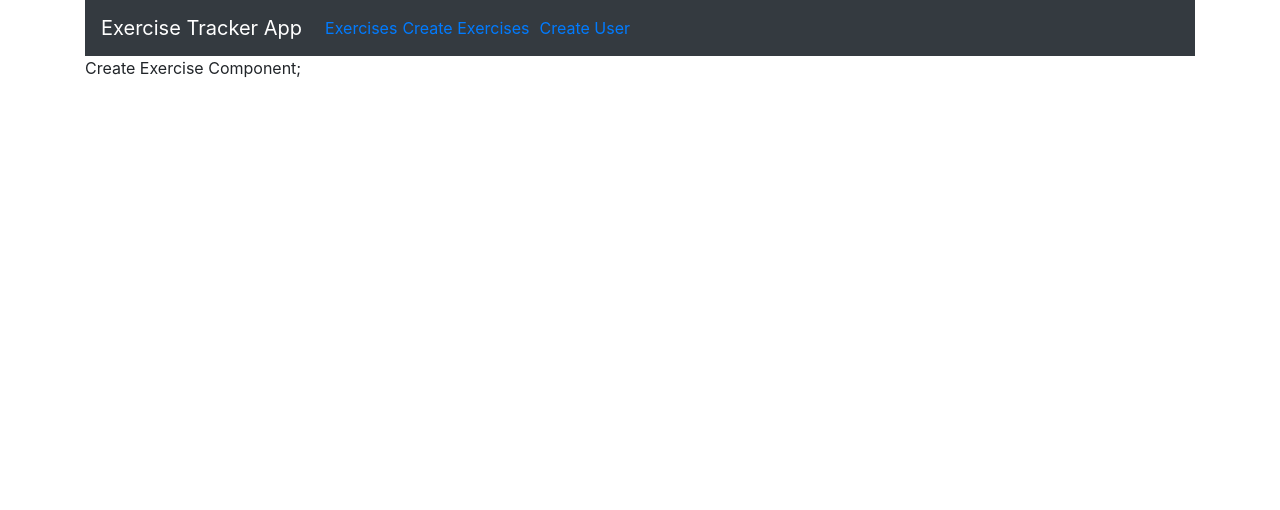
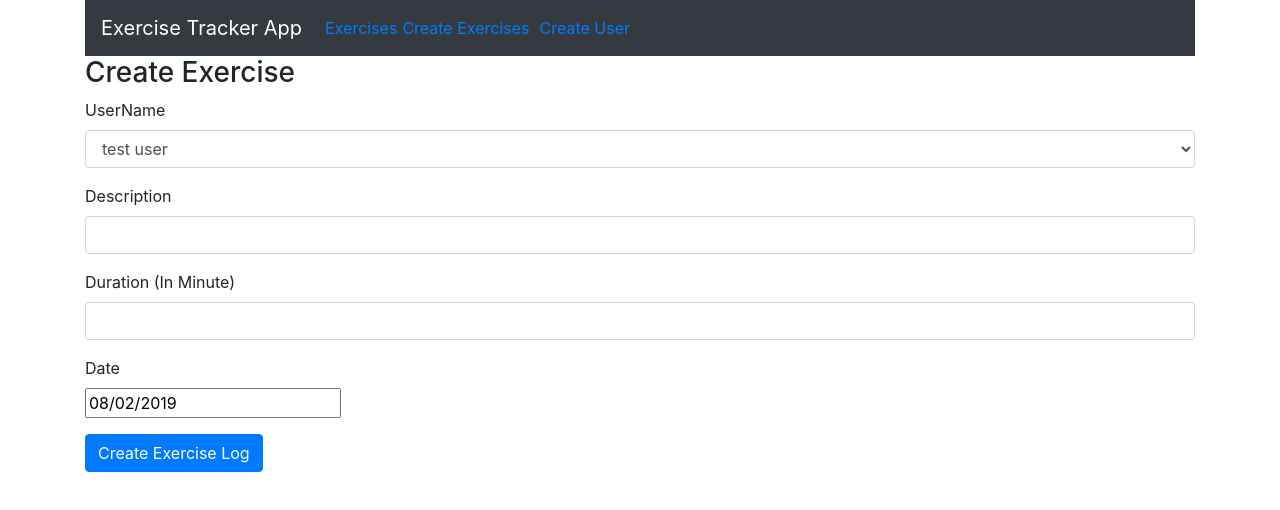
Before and after one commit to mubarak23/exercise_mern, a React (Create React App) app: page /createxercise in a window 1280 px wide. Shown: the top 510 px of the page. Built offline with nearby package versions, Linux system fonts and the light colour scheme.

Commit message:
complete create the form for create exercise

```diff
--- a/package.json
+++ b/package.json
@@ -5,6 +5,7 @@
   "dependencies": {
     "bootstrap": "^4.3.1",
     "react": "^16.8.6",
+    "react-datepicker": "^2.8.0",
     "react-dom": "^16.8.6",
     "react-router-dom": "^5.0.1",
     "react-scripts": "3.0.1"
--- a/src/components/CreateExercise.js
+++ b/src/components/CreateExercise.js
@@ -1,9 +1,10 @@
-import React from 'react';
-//import { Link } from 'react-router-dom';
+import React from "react";
+import DatePicker from "react-datepicker";
+import "react-datepicker/dist/react-datepicker.css";
 
 class CreateExercise extends React.Component{
     constructor(props){
-        super();
+        super(props);
 
         this.onChangeUsername = this.onChangeUsername.bind(this);
         this.onChangeDescription = this.onChangeDescription.bind(this);
@@ -27,29 +28,29 @@ class CreateExercise extends React.Component{
         })
     }
 
-    onChangeUsername(e){
+    onChangeUsername = (e) =>{
         this.setState({
             username: e.target.value
         });
     }
 
-    onChangeDescription(e){
+    onChangeDescription = (e) =>{
         this.setState({
             description: e.target.value
         });
     }
 
-    onChangeDuration(e){
+    onChangeDuration = (e) =>{
         this.setState({
             duration: e.target.value
         });
     }
-    onChangeDate(date){
+    onChangeDate =(date) =>{
         this.setState({
             date: date
         });
     }
-    onSubmit(e){
+    onSubmit = (e) =>{
         e.preventDefault();
 
         const exercise ={
@@ -59,13 +60,62 @@ class CreateExercise extends React.Component{
             date: this.state.date
         }
         console.log(exercise);
-        window.location = '/';
+       // window.location = '/';
     }
 
     render(){
         return(
             <div>
-                Create Exercise Component;
+                <h3>Create Exercise</h3>
+                <form onSubmit={this.onSubmit}>
+                    <div className="form-group">
+                       <label>UserName</label>
+                       <select ref="userInput"
+                       required
+                       className="form-control"
+                       value={this.state.username}
+                       onChange ={this.onChangeUsername}>
+                           {
+                               this.state.users.map(function(user){
+                                   return <option key={user}
+                                   value={user}>{user}
+                                   </option>;
+                               })
+                           }
+                       </select>
+                    </div>
+                    <div className="form-group">
+                       <label>Description</label>
+                        <input type="text"
+                        required
+                        className="form-control"
+                        value={this.description}
+                        onChange = {this.onChangeDescription} />
+                    </div>
+                    <div className="form-group">
+                       <label>Duration (In Minute)</label>
+                        <input type="text"
+                        required
+                        className="form-control"
+                        value={this.duration}
+                        onChange = {this.onChangeDuration} />
+                    </div>
+                    <div className="form-group">
+                       <label>Date</label>
+                        <div>
+                        <DatePicker
+                        selected={this.state.date}
+                        onChange={this.onChangeDate}/>
+                        </div>
+                    </div>
+                    <div className="form-group">
+                        <input type="submit"
+                        required
+                        className="btn btn-primary"
+                        value="Create Exercise Log"
+                         />
+                    </div>
+                </form>
             </div>
         )
     }
--- a/src/components/MainNavbar.js
+++ b/src/components/MainNavbar.js
@@ -10,14 +10,14 @@ function MainNavbar (){
                 <div className="collapse navbar-collapse">
                     <ul className="navbar-nav mr-auto">
                         <li></li>
-                        <li class="navbar-item">
+                        <li className="navbar-item">
                             <Link to="/" className="navbar-link">Exercises</Link>
                         </li>
-                        <li class="navbar-item">
+                        <li className="navbar-item">
                             <Link to="/createxercise" className="navbar-link">Create Exercises</Link>
                         </li>
                         <li></li>
-                        <li class="navbar-item">
+                        <li className="navbar-item">
                             <Link to="/createuser" className="navbar-link">Create User</Link>
                         </li>
                     </ul>
```
Also changed, not shown: 1 other file (tests, documents, lock files or other folders).
